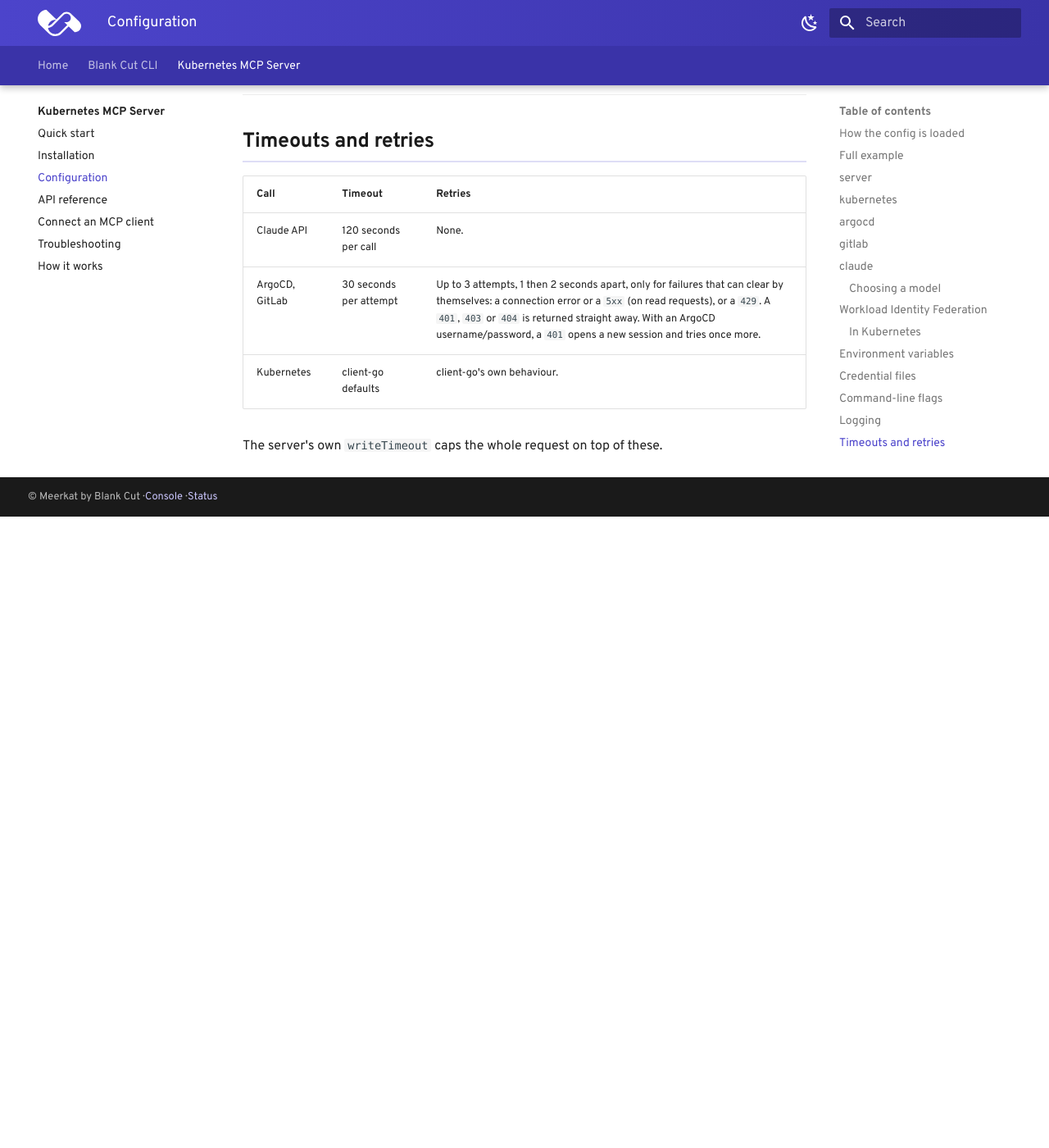
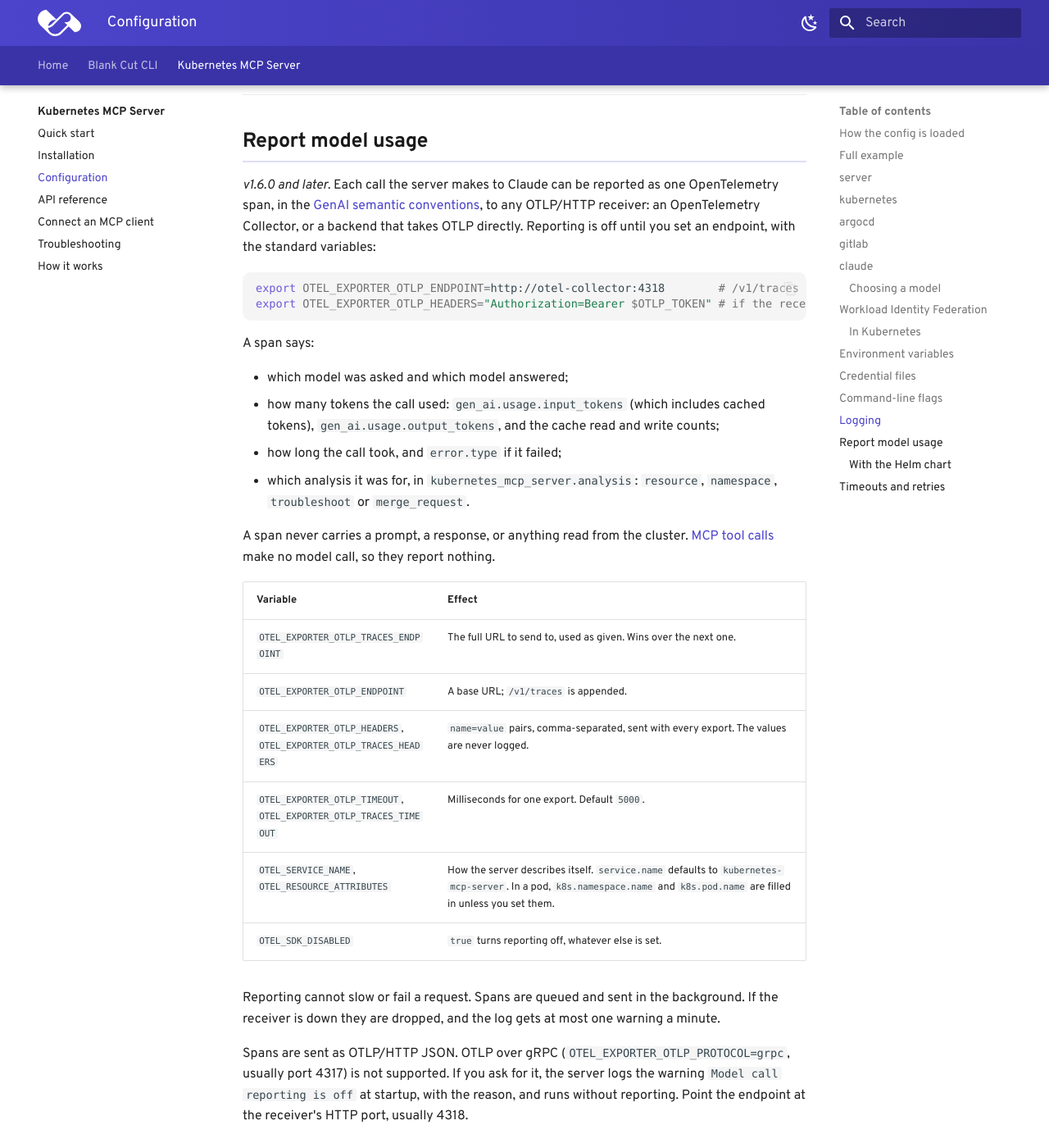
Before and after one commit to Blankcut/blankcut-docs, an MkDocs documentation site: the page built from docs/kubernetes-mcp-server/configuration.md, in a window 1280 px wide and 1400 px high, scrolled down 9554 px. Shown: the whole window at 82% size. Built offline with MkDocs 1.6.1 and Material for MkDocs 9.7.7, drawn with Linux system fonts in a browser that asks for light colours; some web fonts are replaced; before the commit the page ends 10184 px from its top, so only the background shows below that; some of the changed text lies outside the part shown.

Commit message:
Kubernetes MCP Server v1.6.0: report model usage as OpenTelemetry spans

````diff
--- a/docs/kubernetes-mcp-server/configuration.md
+++ b/docs/kubernetes-mcp-server/configuration.md
@@ -346,6 +346,76 @@ including retries. Use it while you diagnose a problem, not all the time.
 
 ---
 
+## Report model usage
+
+*v1.6.0 and later.* Each call the server makes to Claude can be reported as one
+OpenTelemetry span, in the
+[GenAI semantic conventions](https://opentelemetry.io/docs/specs/semconv/gen-ai/),
+to any OTLP/HTTP receiver: an OpenTelemetry Collector, or a backend that takes
+OTLP directly. Reporting is off until you set an endpoint, with the standard
+variables:
+
+```bash
+export OTEL_EXPORTER_OTLP_ENDPOINT=http://otel-collector:4318        # /v1/traces is appended
+export OTEL_EXPORTER_OTLP_HEADERS="Authorization=Bearer $OTLP_TOKEN" # if the receiver wants one
+```
+
+A span says:
+
+- which model was asked and which model answered;
+- how many tokens the call used: `gen_ai.usage.input_tokens` (which includes
+  cached tokens), `gen_ai.usage.output_tokens`, and the cache read and write
+  counts;
+- how long the call took, and `error.type` if it failed;
+- which analysis it was for, in `kubernetes_mcp_server.analysis`: `resource`,
+  `namespace`, `troubleshoot` or `merge_request`.
+
+A span never carries a prompt, a response, or anything read from the cluster.
+[MCP tool calls](mcp-clients.md) make no model call, so they report nothing.
+
+| Variable | Effect |
+|---|---|
+| `OTEL_EXPORTER_OTLP_TRACES_ENDPOINT` | The full URL to send to, used as given. Wins over the next one. |
+| `OTEL_EXPORTER_OTLP_ENDPOINT` | A base URL; `/v1/traces` is appended. |
+| `OTEL_EXPORTER_OTLP_HEADERS`, `OTEL_EXPORTER_OTLP_TRACES_HEADERS` | `name=value` pairs, comma-separated, sent with every export. The values are never logged. |
+| `OTEL_EXPORTER_OTLP_TIMEOUT`, `OTEL_EXPORTER_OTLP_TRACES_TIMEOUT` | Milliseconds for one export. Default `5000`. |
+| `OTEL_SERVICE_NAME`, `OTEL_RESOURCE_ATTRIBUTES` | How the server describes itself. `service.name` defaults to `kubernetes-mcp-server`. In a pod, `k8s.namespace.name` and `k8s.pod.name` are filled in unless you set them. |
+| `OTEL_SDK_DISABLED` | `true` turns reporting off, whatever else is set. |
+
+Reporting cannot slow or fail a request. Spans are queued and sent in the
+background. If the receiver is down they are dropped, and the log gets at most
+one warning a minute.
+
+Spans are sent as OTLP/HTTP JSON. OTLP over gRPC
+(`OTEL_EXPORTER_OTLP_PROTOCOL=grpc`, usually port 4317) is not supported. If
+you ask for it, the server logs the warning `Model call reporting is off` at
+startup, with the reason, and runs without reporting. Point the endpoint at the
+receiver's HTTP port, usually 4318.
+
+### With the Helm chart
+
+Set the variables through `extraEnv`. If the receiver wants a token, keep it in
+a Secret and let Kubernetes put it into the header: `$(NAME)` expands a
+variable defined earlier in the list.
+
+```yaml
+extraEnv:
+  - name: OTEL_EXPORTER_OTLP_ENDPOINT
+    value: http://otel-collector.observability:4318
+  - name: OTLP_TOKEN
+    valueFrom:
+      secretKeyRef:
+        name: otlp-credentials
+        key: token
+  - name: OTEL_EXPORTER_OTLP_HEADERS
+    value: "Authorization=Bearer $(OTLP_TOKEN)"
+```
+
+When reporting is on, the server logs `Reporting model calls as OpenTelemetry
+spans` at startup, with the endpoint and the names of the headers it will send.
+
+---
+
 ## Timeouts and retries
 
 | Call | Timeout | Retries |
````
Also changed, not shown: docs/kubernetes-mcp-server/index.md (+1 -1 lines), docs/kubernetes-mcp-server/installation.md (+3 -3 lines).
